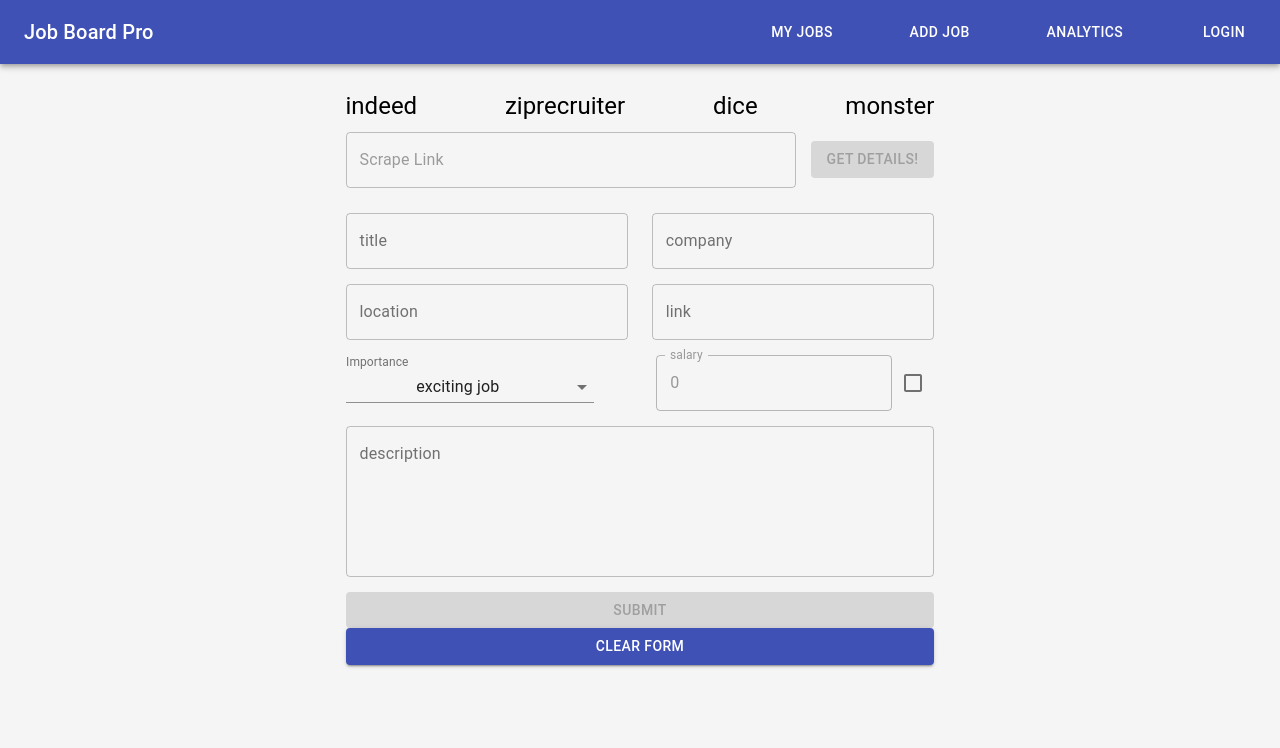
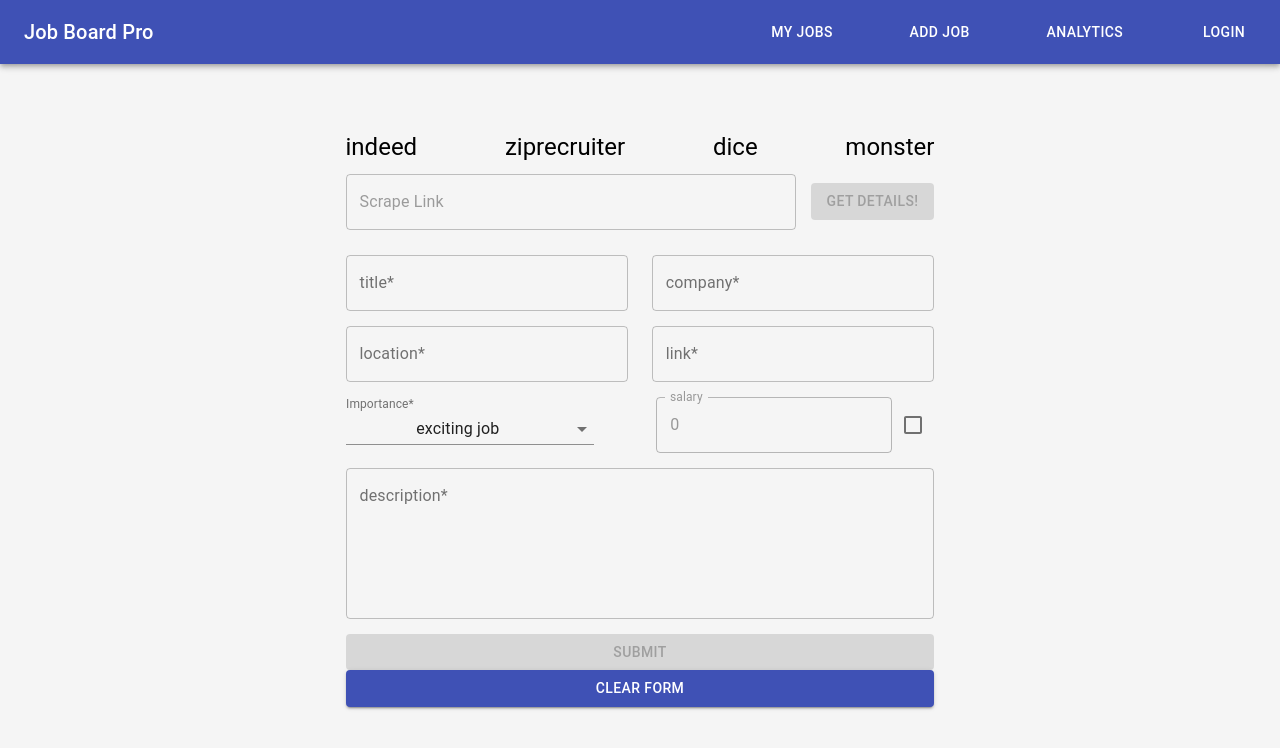
Before and after one commit to uziasr/job-board-FE, a React (Create React App) app: page /add-job in a window 1280 px wide. Shown: the top 748 px of the page. Built offline with nearby package versions, Linux system fonts and the light colour scheme; sample sign-in values are in the browser's storage.

Commit message:
styled job board and updated Job patch request

```diff
--- a/src/App.css
+++ b/src/App.css
@@ -41,21 +41,32 @@
 
 .jobBoardRoot {
   width: 100%;
+  min-height: 95vh;
   display: flex;
   flex-direction: column;
-  justify-content: center;
+  /* justify-content: center; */
   align-items: center;
   align-content: center;
-  margin-top: 1%;
+  /* margin-top: 1%; */
+  background: url("https://images.unsplash.com/photo-1547979854-5333256878de?ixlib=rb-1.2.1&ixid=eyJhcHBfaWQiOjc1MjQyfQ&auto=format&fit=crop&w=1950&q=80");
+  background-attachment: fixed;
+  background-position: center center;
+  background-size: cover;
 }
 
 .jobBoardSearchAndCard {
   display: flex;
   flex-direction: column;
   align-items: center;
-  align-content: "center";
-  width: 500px;
+  align-content: center;
+  width: 600px;
+  background: #c1c1c1;
+  padding: 3%;
+  margin: 2% auto;
+  border-radius: 10px;
 }
+
+.scraperRoot {}
 
 .jobBoardSearch {
   display: flex;
@@ -80,8 +91,8 @@
 
 .jobCardRootWrap {
   margin: 4% auto;
-  width: 600px;
-  background: whitesmoke;
+  width: 500px;
+  background: white;
   border-radius: 25px;
   padding: 3%;
   cursor: pointer;
--- a/src/components/Job.js
+++ b/src/components/Job.js
@@ -26,21 +26,27 @@ const Job = (props) => {
     })
 
     const [status, setStatus] = useState(["applied", "interviewing", "reject", "declined", "hired"])
-
-    const updateStatus = (status) => {
-        dispatch(updateJob(url, { status: status }))
-    }
-
     const [jobDetails, setJobDetails] = useState({})
     const [edit, setEdit] = useState(false)
 
+
+    const updateStatus = () => {
+        dispatch(updateJob(url, jobDetails))
+        setEdit(false)
+    }
+
+    const editHandler = () => {
+        setJobDetails(()=>{
+          let jobObj =  {...state.job}
+          delete jobObj.date
+          return jobObj
+        })
+        setEdit(true)
+    }
+
     useEffect(() => {
-        if (state.job.company === "") {
-            dispatch(getJobById(url))
-        } else {
-            setJobDetails({ ...state.job })
-        }
-    }, [state.job])
+        dispatch(getJobById(url))
+    }, [])
 
     console.log(jobDetails)
 
@@ -193,10 +199,10 @@ const Job = (props) => {
                                 <div className="jobEditButton" onClick={() => setEdit(false)}>
                                     <Typography>CANCEL</Typography>
                                 </div>
-                                <div className="jobEditButton">
+                                <div onClick={() => updateStatus()} className="jobEditButton">
                                     <Typography>SUBMIT</Typography>
                                 </div>
-                            </div> : <div onClick={() => setEdit(true)} className="jobDetailsButton">
+                            </div> : <div onClick={() => editHandler()} className="jobDetailsButton">
                                     <Typography>EDIT</Typography>
                                 </div>}
                         </div>
--- a/src/components/JobBoard.js
+++ b/src/components/JobBoard.js
@@ -44,7 +44,7 @@ const JobBoard = () => {
         <div className="jobBoardRoot">
             {state.loading ? <Loading background={"#3f51b5"} /> :
                 <>
-                    <Typography variant="h3" style={{ color: "black", margin: ".25% auto" }}>Follow up... get hired</Typography>
+                    {/* <Typography variant="h3" style={{ color: "black", margin: ".25% auto" }}>Follow up... get hired</Typography> */}
                     <div className="jobBoardSearchAndCard">
                         <form className="jobBoardSearch" onSubmit={(e) => searchHandler(e)}>
                             <TextField className="jobSearchInput" value={query} onChange={(e) => setQuery(e.target.value)} label="Job Title, Company, or Location"></TextField>
--- a/src/components/JobForm.js
+++ b/src/components/JobForm.js
@@ -67,19 +67,19 @@ const JobForm = ({ jobForm, setJobForm, setLink }) => {
     }
 
     return (
-        <>
+        <div>
             {jobState.jobPostLoading ? <Loading background={"#3f51b5"} /> : <div style={{ display: "flex", flexDirection: "column", width: "100%", margin: "10px 0" }}>
                 <div style={{ display: "flex", justifyContent: "space-between", margin: "15px 0" }}>
-                    <TextField style={{ width: "48%" }} variant="outlined" name="title" label="title" value={jobForm.title} onChange={(e) => inputHandler(e)} />
-                    <TextField style={{ width: "48%" }} variant="outlined" name="company" label="company" value={jobForm.company} onChange={(e) => inputHandler(e)} />
+                    <TextField style={{ width: "48%" }} variant="outlined" name="title" label="title*" value={jobForm.title} onChange={(e) => inputHandler(e)} />
+                    <TextField style={{ width: "48%" }} variant="outlined" name="company" label="company*" value={jobForm.company} onChange={(e) => inputHandler(e)} />
                 </div>
                 <div style={{ display: "flex", justifyContent: "space-between", marginBottom: "15px" }}>
-                    <TextField style={{ width: "48%" }} variant="outlined" name="location" label="location" value={jobForm.location} onChange={(e) => inputHandler(e)} />
-                    <TextField style={{ width: "48%" }} variant="outlined" name="link" label="link" value={jobForm.link} onChange={(e) => inputHandler(e)} />
+                    <TextField style={{ width: "48%" }} variant="outlined" name="location" label="location*" value={jobForm.location} onChange={(e) => inputHandler(e)} />
+                    <TextField style={{ width: "48%" }} variant="outlined" name="link" label="link*" value={jobForm.link} onChange={(e) => inputHandler(e)} />
                 </div>
                 <div style={{ display: "flex", justifyContent: "space-between", marginBottom: "15px" }}>
                     <FormControl style={{ width: "100%" }}>
-                        <InputLabel>Importance</InputLabel>
+                        <InputLabel>Importance*</InputLabel>
                         <Select
                             value={jobForm.importance}
                             label="Importance"
@@ -99,7 +99,7 @@ const JobForm = ({ jobForm, setJobForm, setLink }) => {
                 </div>
                 <div>
                     <TextField variant="outlined" multiline
-                        rows={6} style={{ width: "100%", height: "60%", marginBottom: "15px" }} name="description" label="description" value={jobForm.description} onChange={(e) => inputHandler(e)} />
+                        rows={6} style={{ width: "100%", height: "60%", marginBottom: "15px" }} name="description" label="description*" value={jobForm.description} onChange={(e) => inputHandler(e)} />
                 </div>
                 <div>
                     <Button variant="contained" onClick={() => addJobHandler()} disabled={!validFieldCheck()} color="primary" style={{ width: "100%" }}>Submit</Button>
@@ -107,7 +107,7 @@ const JobForm = ({ jobForm, setJobForm, setLink }) => {
                     <JobPostStatus open={open} handleClose={handleClose} clearForm={clearForm} />
                 </div>
             </div>}
-        </>
+        </div>
     );
 };
 
--- a/src/components/Scraper.js
+++ b/src/components/Scraper.js
@@ -76,6 +76,7 @@ const Scraper = () => {
     }
 
     return (
+        <div className="scraperRoot" style={{ display: "flex", flexDirection: "column", alignContent: "center", justifyContent:"center", alignItems:"center", height: "90vh" }}>
             <div style={{margin:"2% 0"}}>
                 {/* <Typography variant="h2" style={{ color: "black", marginBottom: "32px" }}>Save Job</Typography> */}
                 {loading ? <Loading background={"white"} /> : null}
@@ -97,6 +98,7 @@ const Scraper = () => {
                 </div>
                 <JobForm jobForm={jobForm} setJobForm={setJobForm} setLink={setLink} />
             </div>
+        </div>
     );
 };
 
--- a/src/state/jobs.js
+++ b/src/state/jobs.js
@@ -150,6 +150,7 @@ export const jobsReducer = (state = initialState, action) => {
             }
         }
         case GET_JOB_SUCCESS: {
+            console.log(action.payload)
             return {
                 ...state,
                 loading: false,
```
Also changed, not shown: public/background.jpg (added). Lines whose indentation alone changed are shown as unchanged.
